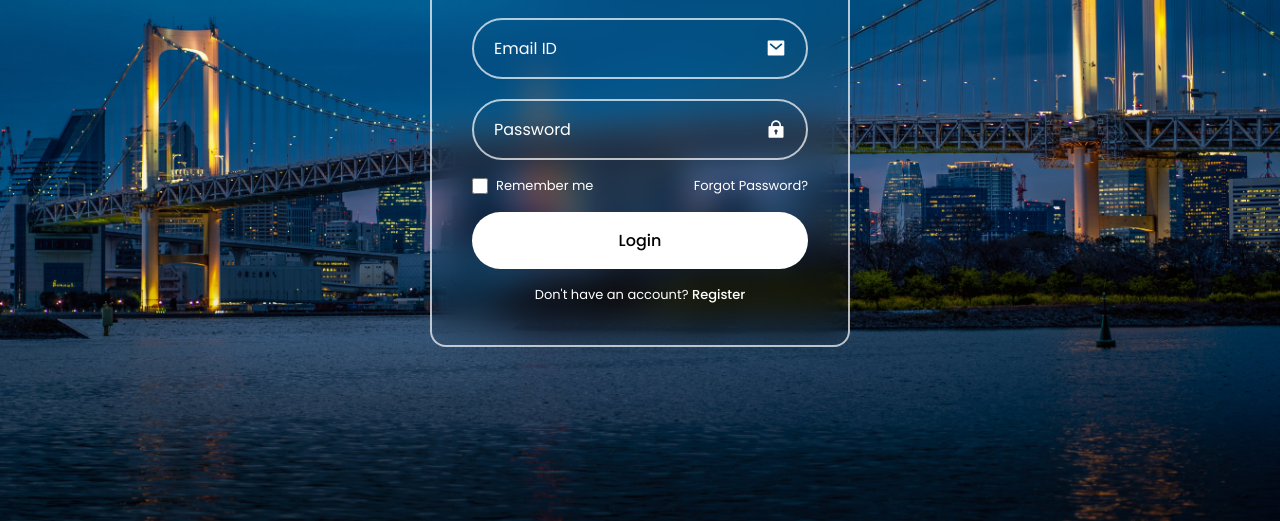
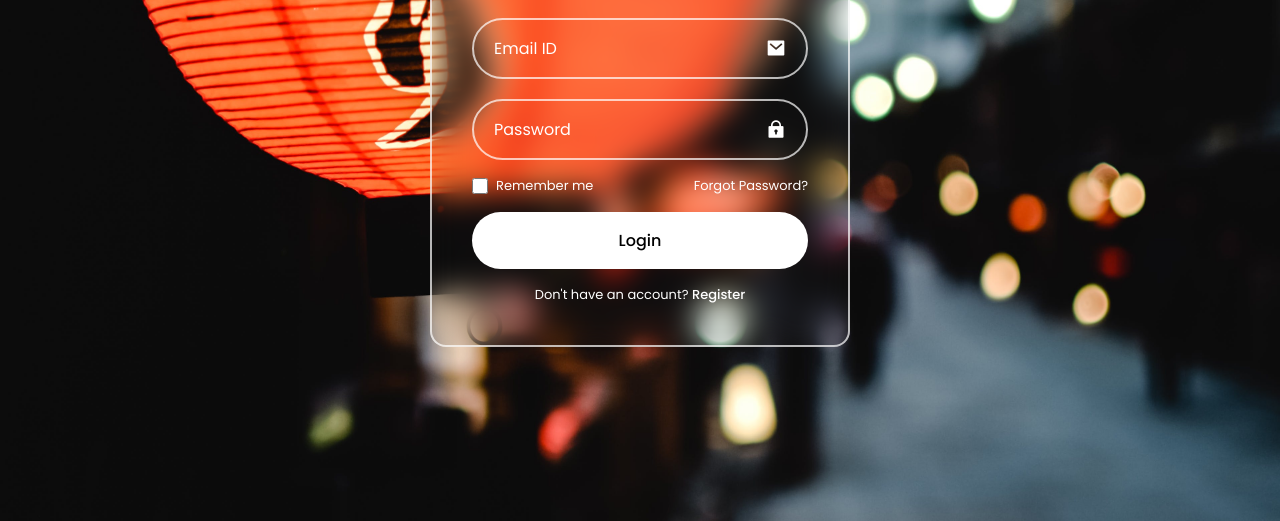
Before and after one commit to stnzzz369/web-page, a plain HTML site: page index.html in a window 1280 px wide. Shown: the part 279-800 px from the top of the page. Drawn offline with nearby package versions, Linux system fonts and the light colour scheme.

Commit message:
index.html

```diff
--- a/index.html
+++ b/index.html
@@ -14,7 +14,7 @@
    </head>
    <body>
       <div class="login">
-         <img src="japan.jpg" alt="image" class="login__bg">
+         <img src="phone.jpg" alt="image" class="login__bg">
 
          <form action="" class="login__form">
             <h1 class="login__title">Login</h1>
```
